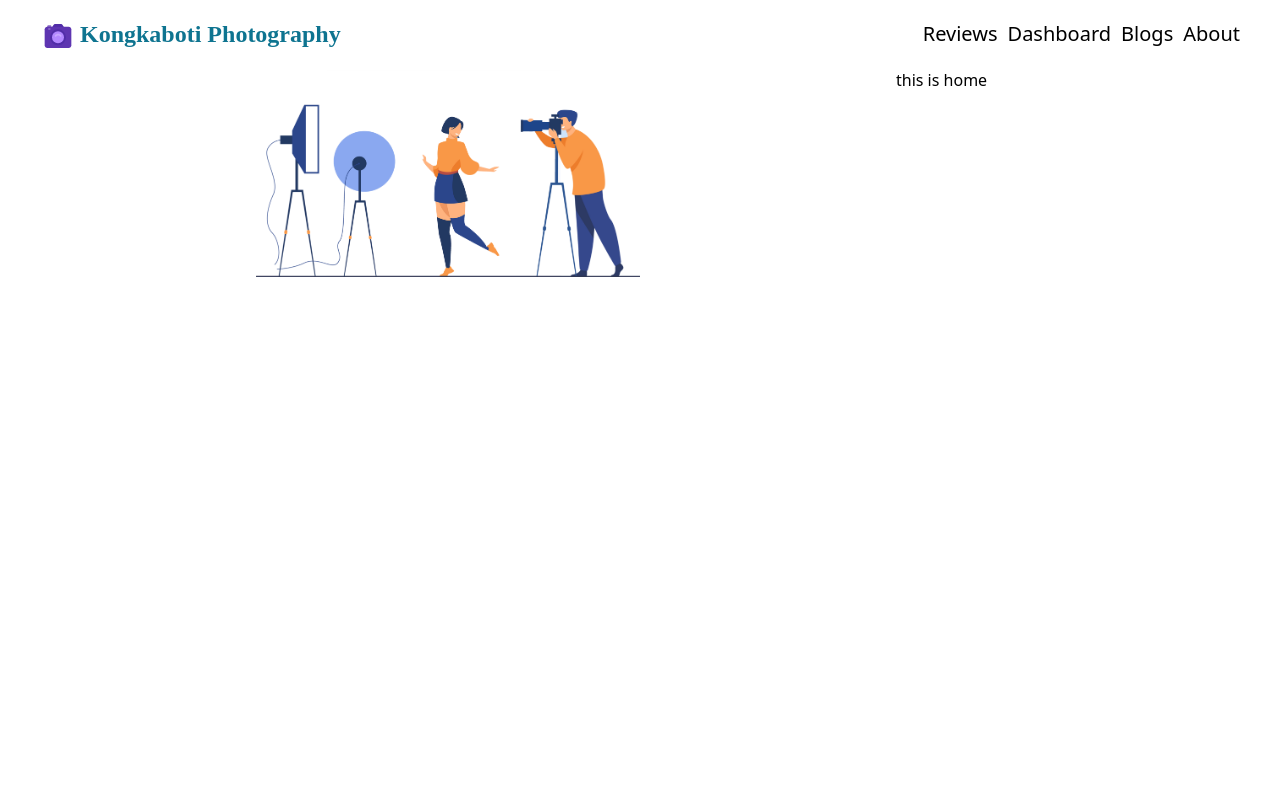
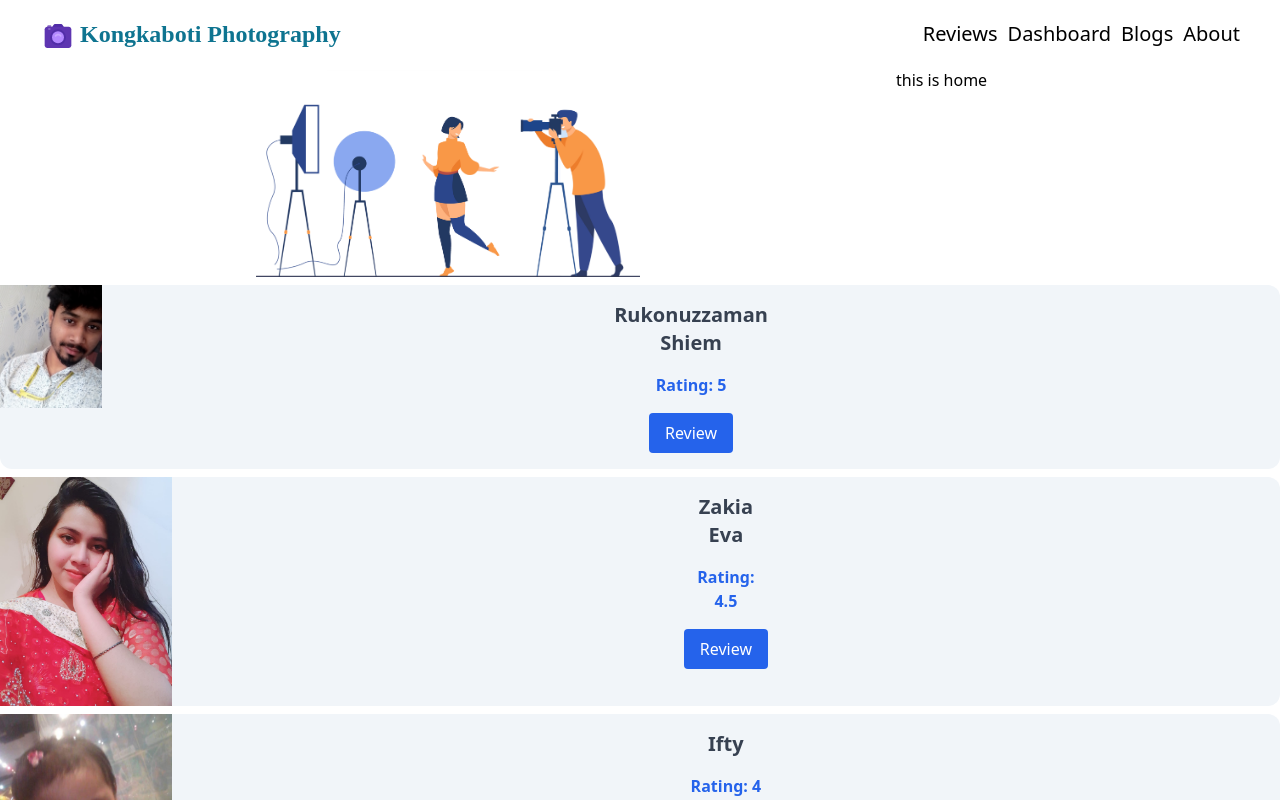
Before and after one commit to rukon351/kongkaboti-photography-react-router-project, a React (Create React App) app: page / in a window 1280 px wide. Shown: the top 800 px of the page. Built offline with nearby package versions, Linux system fonts and the light colour scheme.

Commit message:
added-custom-hook

```diff
--- a/src/App.js
+++ b/src/App.js
@@ -10,13 +10,15 @@ import Navber from './components/Navber/Navber';
 import NotFound from './components/NotFound/NotFound';
 import ReviewDetails from './components/ReviewDetails/ReviewDetails';
 import Reviews from './components/Reviews/Reviews';
+import useReviewsData from './hooks/useReviewsData';
 
 
 export const ReviewContext = createContext()
 
 function App() {
 
-  const [reviews, setReviews] = useState([]);
+  const [reviews, setReviews] = useReviewsData([]);
+  // const [reviews, setReviews] = useReviews([]);
 
   return (
     <ReviewContext.Provider value={[reviews, setReviews]}>
--- a/src/components/Home/HomeReview.js
+++ b/src/components/Home/HomeReview.js
@@ -1,15 +1,20 @@
 import React from 'react';
+import { useNavigate } from 'react-router-dom';
 
 const HomeReview = (props) => {
-    const { admin, imageURL, review, star, _id } = props.review;
+    const { admin, imageURL, star, _id } = props.review;
+    const navigate = useNavigate();
+
     return (
         <div className='md:flex bg-slate-100 rounded-xl p-8 md:p-0 mt-2 dark:bg-slate-800'>
             <div>
                 <img className='w-24 h-24 md:w-48 md:h-auto md:rounded-none rounded-full mx-auto' src={imageURL} alt="" />
             </div>
-            <div>
-                <p>{admin}</p>
-                <p>Rating: {star}</p>
+            <div className='text-center px-[40%]'>
+                <p className='text-xl font-bold text-gray-700 py-4'>{admin}</p>
+                <p className='font-bold text-blue-600'>Rating: {star}</p>
+                <button className='my-4 bg-blue-600 px-4 py-2 text-white rounded'
+                    onClick={() => navigate(`/review-details/${_id}`)}>Review</button>
             </div>
         </div>
     );
--- a/src/components/ReviewDetails/ReviewDetails.js
+++ b/src/components/ReviewDetails/ReviewDetails.js
@@ -12,8 +12,7 @@ const ReviewDetails = () => {
 
     return (
         <div className="md:flex bg-slate-100 rounded-xl p-8 md:p-0 mt-2 dark:bg-slate-800">
-            {/* <img className="w-24 h-24 md:w-48 md:h-auto md:rounded-none rounded-full mx-auto" src={review?.imageURL} alt="" width="384" height="512" /> */}
-            <img src={review?.imageURL} alt="" />
+            <img className="w-24 h-24 md:w-48 md:h-auto md:rounded-none rounded-full mx-auto" src={review?.imageURL} alt="" width="384" height="512" />
             <div className="pt-6 md:p-8 text-center md:text-left space-y-4">
                 <figcaption className="font-medium">
                     <div className="text-sky-500 dark:text-sky-400">
--- a/src/components/Reviews/Reviews.js
+++ b/src/components/Reviews/Reviews.js
@@ -1,17 +1,10 @@
 import React, { useContext } from 'react';
-import { useEffect } from 'react';
 import { ReviewContext } from '../../App';
 import Review from '../Review/Review';
 import './Reviews.css';
 
 const Reviews = () => {
     const [reviews, setReviews] = useContext(ReviewContext);
-
-    useEffect(() => {
-        fetch('data.json')
-            .then(res => res.json())
-            .then(data => setReviews(data));
-    }, []);
 
     return (
         <div className='mx-2'>
--- /dev/null
+++ b/src/hooks/useReviewsData.js
@@ -0,0 +1,16 @@
+const { useState, useEffect } = require("react")
+
+const useReviewsData = () => {
+
+    const [reviews, setReviews] = useState([]);
+
+    useEffect(() => {
+        fetch('data.json')
+            .then(res => res.json())
+            .then(data => setReviews(data));
+    }, []);
+
+    return [reviews, setReviews];
+}
+
+export default useReviewsData;
```
